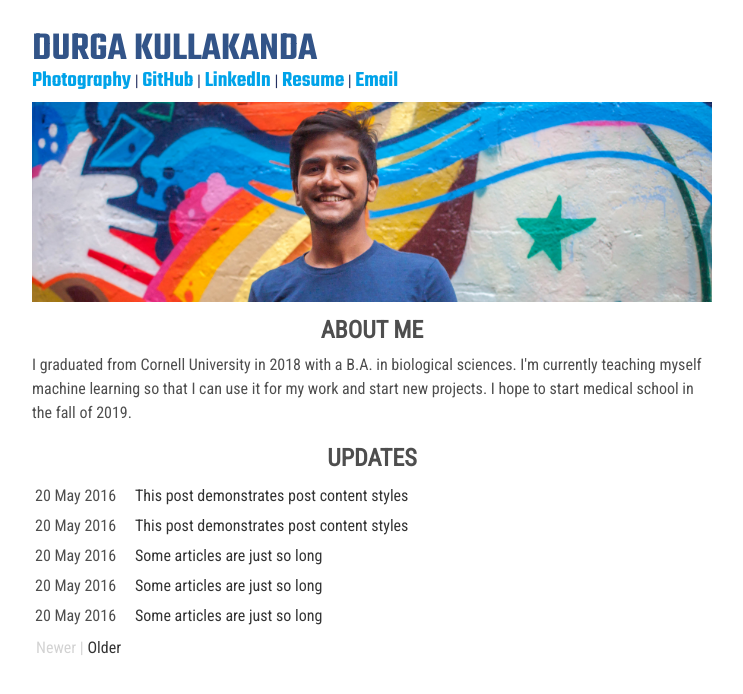
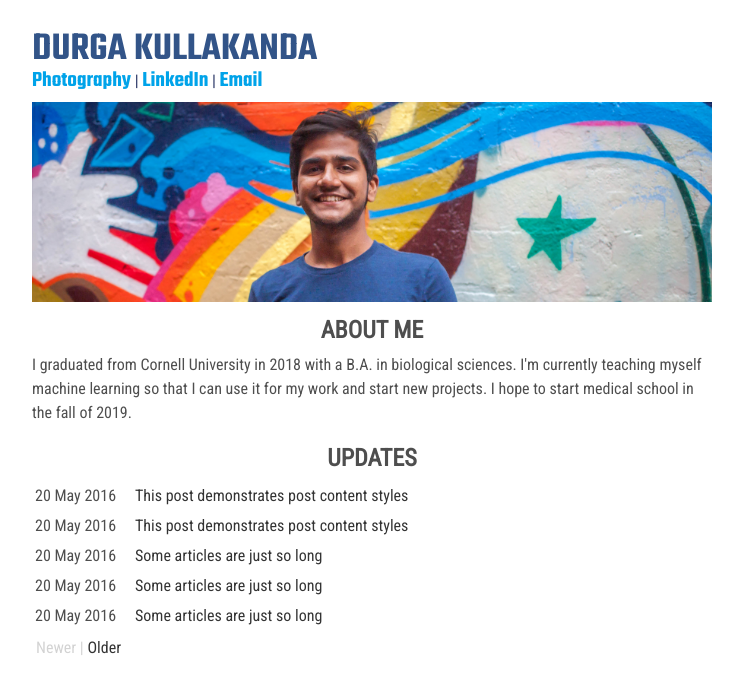
Before and after one commit to durgakulla/durgakulla.github.io, a Jekyll site: the page built from index.html, in a window 1280 px wide. Shown: the top 694 px of the page, without its empty margins (268-1011 px from the left). Built offline with Jekyll 4.4.1, drawn with Linux system fonts in a browser that asks for light colours; the list of posts is cut into pages by our own code.

Commit message:
Update navigation.yml

```diff
--- a/_data/navigation.yml
+++ b/_data/navigation.yml
@@ -1,14 +1,8 @@
 - title: Photography
   url: /photos.html
-
-- title: GitHub
-  url: https://github.com/durgakulla
 
 - title: LinkedIn
   url: https://www.linkedin.com/in/durgakullakanda/
 
-- title: Resume
-  url: /durga_kullakanda_resume.pdf
-
 - title: Email
   url: mailto:durga.kulla@gmail.com
```
